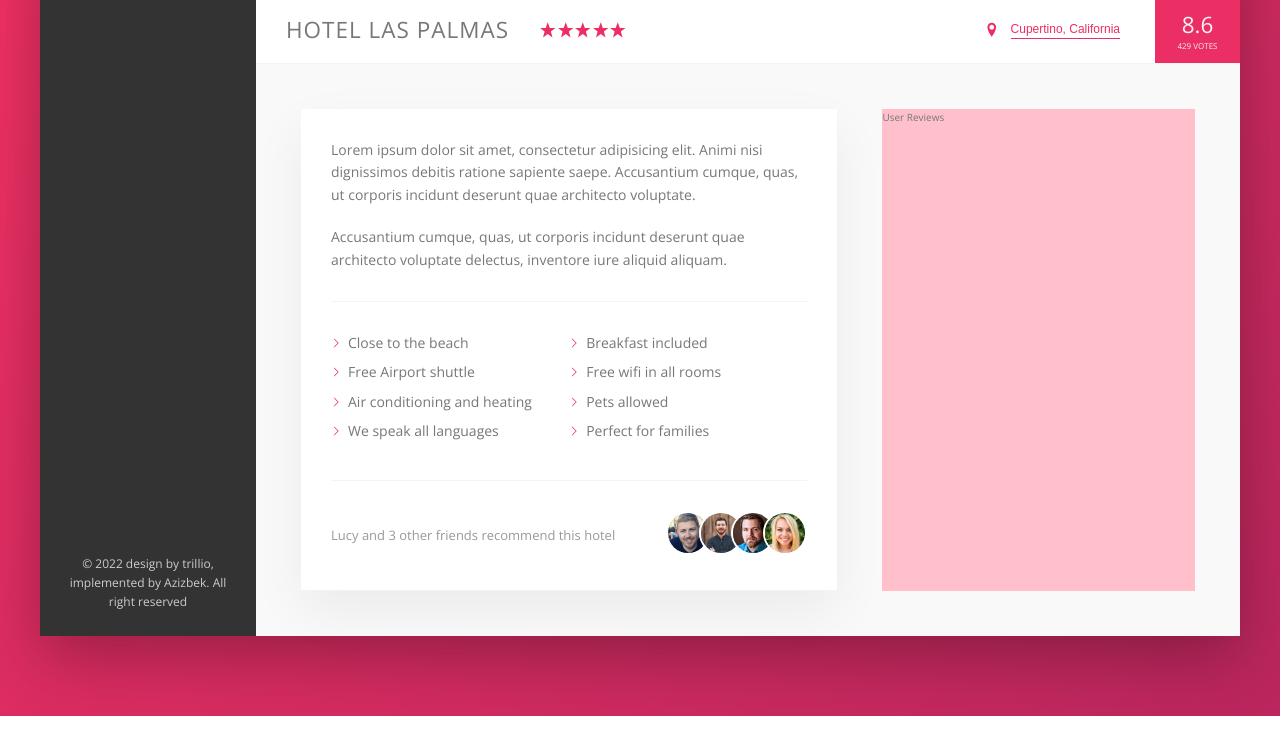
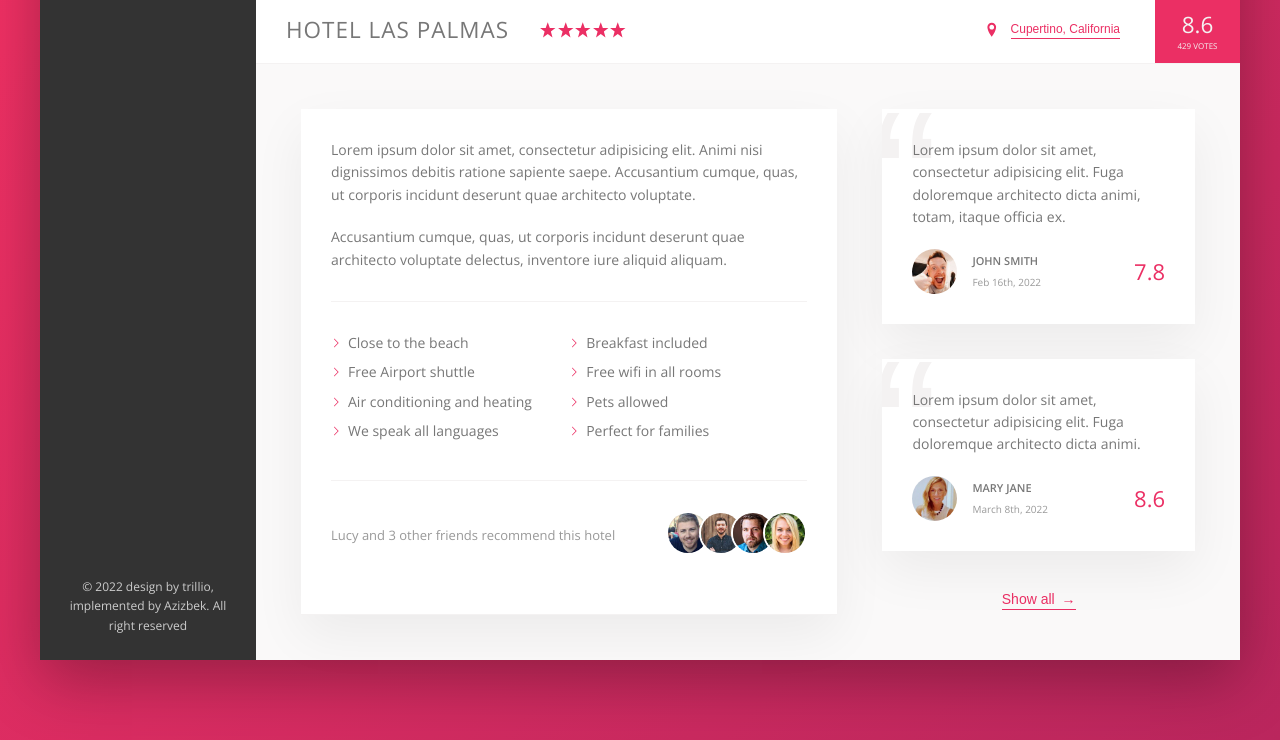
Before and after one commit to TyposBro/trillio, a website: page index.html in a window 1280 px wide. Shown: the part 538-1278 px from the top of the page. Before the commit the page ends 1254 px from the top, so only its background shows below. Drawn offline with nearby package versions, Linux system fonts and the light colour scheme.

Commit message:
user reviews section

```diff
--- a/index.html
+++ b/index.html
@@ -156,7 +156,32 @@
                 </div>
               </div>
             </div>
-            <div class="user-reviews">User Reviews</div>
+            <div class="user-reviews">
+              <figure class="review">
+                <blockquote class="review__text">Lorem ipsum dolor sit amet, consectetur adipisicing elit. Fuga doloremque architecto dicta animi, totam, itaque officia ex.</blockquote>
+                <figcaption class="review__user">
+                  <img src="img/user-1.jpg" alt="Reviewer 1" class="review__photo" />
+                  <div class="review__user-box">
+                    <p class="review__user-name">John Smith</p>
+                    <p class="review__user-date">Feb 16th, 2022</p>
+                  </div>
+                  <div class="review__rating">7.8</div>
+                </figcaption>
+              </figure>
+              <figure class="review">
+                <blockquote class="review__text">Lorem ipsum dolor sit amet, consectetur adipisicing elit. Fuga doloremque architecto dicta animi.</blockquote>
+                <figcaption class="review__user">
+                  <img src="img/user-2.jpg" alt="Reviewer 2" class="review__photo" />
+                  <div class="review__user-box">
+                    <p class="review__user-name">Mary Jane</p>
+                    <p class="review__user-date">March 8th, 2022</p>
+                  </div>
+                  <div class="review__rating">8.6</div>
+                </figcaption>
+              </figure>
+
+              <button class="btn-inline">Show all <span>&rarr;</span></button>
+            </div>
           </div>
         </main>
       </div>
--- a/sass/_components.scss
+++ b/sass/_components.scss
@@ -255,8 +255,17 @@
   transition: 300ms ease-in-out;
   transition-property: color background-color;
 
+  & span {
+    margin-left: 0.3rem;
+    transition: margin-left 300ms ease-in-out;
+  }
+
   &:hover {
     color: var(--color-grey-dark-1);
+
+    span {
+      margin-left: 0.8rem;
+    }
   }
 
   &:focus {
@@ -352,3 +361,64 @@
     }
   }
 }
+
+//* Reviews
+
+.review {
+  background-color: #fff;
+  box-shadow: var(--shadow-light);
+  padding: 3rem;
+  margin-bottom: 3.5rem;
+  position: relative;
+  overflow: hidden;
+
+  &__text {
+    margin-bottom: 2rem;
+    z-index: 10;
+    position: relative;
+  }
+
+  &__user {
+    display: flex;
+    align-items: center;
+  }
+
+  &__photo {
+    width: 4.5rem;
+    height: 4.5rem;
+    border-radius: 50%;
+    margin-right: 1.5rem;
+  }
+
+  &__user-box {
+    margin-right: auto;
+  }
+  &__user-name {
+    font-size: 1.1rem;
+    font-weight: 600;
+    text-transform: uppercase;
+    margin-bottom: 0.4rem;
+  }
+  &__user-date {
+    font-size: 1rem;
+    color: var(--color-grey-dark-3);
+  }
+
+  &__rating {
+    color: var(--color-primary);
+    font-size: 2.2rem;
+    font-weight: 300;
+  }
+
+  &::before {
+    content: "\201C";
+    font-size: 20rem;
+    position: absolute;
+    top: -2.75rem;
+    left: -1rem;
+    color: var(--color-grey-light-2);
+    line-height: 1;
+    font-family: sans-serif;
+    z-index: 2;
+  }
+}
--- a/sass/_layout.scss
+++ b/sass/_layout.scss
@@ -32,13 +32,13 @@
 }
 
 .detail {
+  font-size: 1.4rem;
   display: flex;
   padding: 4.5rem;
   background-color: var(--color-grey-light-1);
 }
 
 .description {
-  font-size: 1.4rem;
   flex: 0 0 60%;
   margin-right: 4.5rem;
   border-bottom: var(--border-line);
@@ -47,6 +47,8 @@
   padding: 3rem;
 }
 .user-reviews {
-  background-color: pink;
   flex: 1;
+  display: flex;
+  flex-direction: column;
+  align-items: center;
 }
```
Also changed, not shown: css/style.css, 1 other file.
